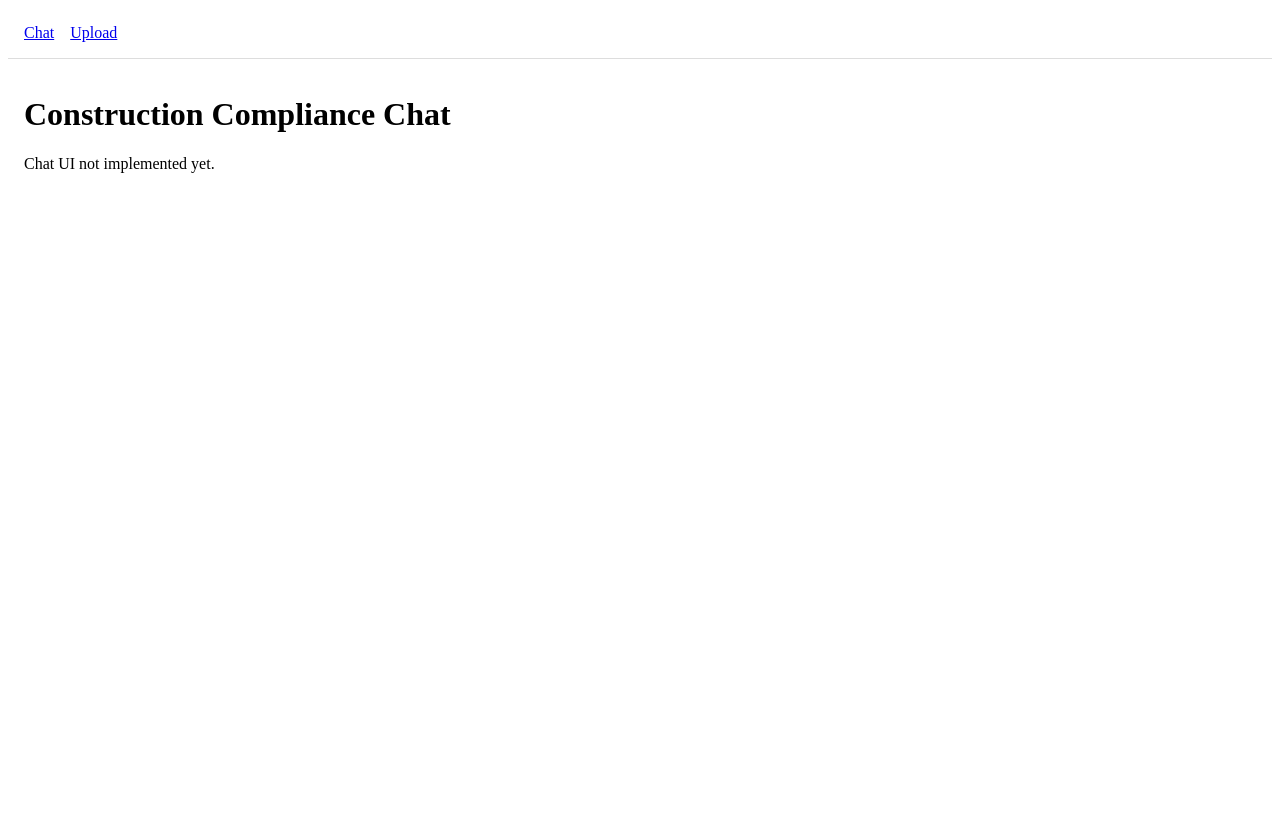
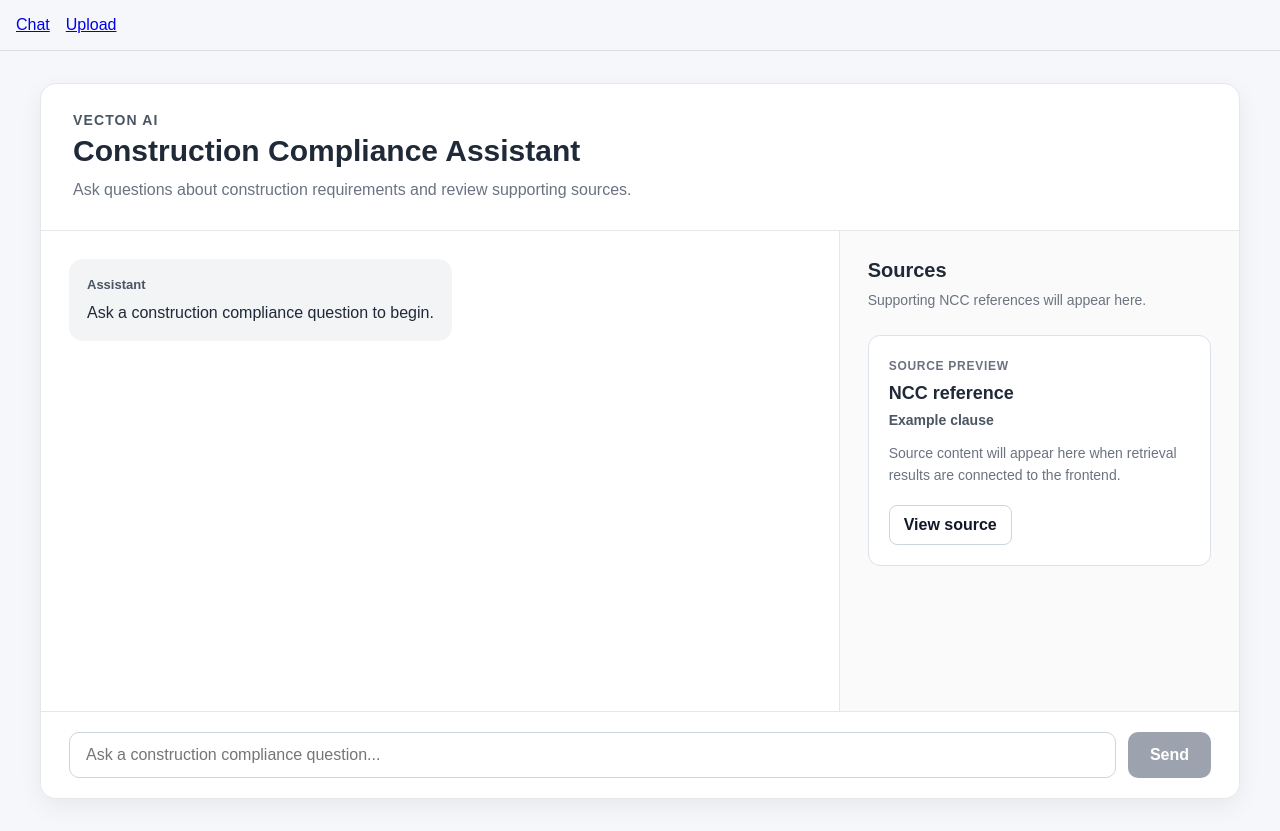
Before and after one commit to hughwalker08/Vecton_AI, a React (Vite) app in the folder frontend/: page / in a window 1280 px wide. Before the commit the page ends 800 px from the top, so only its background shows below. Built offline with nearby package versions, Linux system fonts and the light colour scheme.

Commit message:
Add frontend chat and citation UI

```diff
--- /dev/null
+++ b/frontend/src/pages/ChatPage.css
@@ -0,0 +1,250 @@
+* {
+  box-sizing: border-box;
+}
+
+body {
+  margin: 0;
+  font-family: Arial, Helvetica, sans-serif;
+  background: #f5f7fa;
+  color: #1f2937;
+}
+
+button,
+input {
+  font: inherit;
+}
+
+.chat-page {
+  min-height: calc(100vh - 60px);
+  padding: 32px;
+}
+
+.chat-container {
+  width: 100%;
+  max-width: 1200px;
+  margin: 0 auto;
+  background: #ffffff;
+  border: 1px solid #e5e7eb;
+  border-radius: 16px;
+  overflow: hidden;
+  box-shadow: 0 8px 24px rgba(0, 0, 0, 0.06);
+}
+
+.chat-header {
+  padding: 28px 32px;
+  border-bottom: 1px solid #e5e7eb;
+}
+
+.chat-eyebrow {
+  margin: 0 0 6px;
+  font-size: 14px;
+  font-weight: 700;
+  text-transform: uppercase;
+  letter-spacing: 0.08em;
+  color: #4b5563;
+}
+
+.chat-header h1 {
+  margin: 0;
+  font-size: 30px;
+}
+
+.chat-subtitle {
+  margin: 10px 0 0;
+  color: #6b7280;
+  line-height: 1.5;
+}
+
+.chat-content {
+  display: grid;
+  grid-template-columns: minmax(0, 2fr) minmax(280px, 1fr);
+  min-height: 480px;
+}
+
+.conversation-panel {
+  display: flex;
+  flex-direction: column;
+  gap: 16px;
+  padding: 28px;
+  border-right: 1px solid #e5e7eb;
+}
+
+.message {
+  max-width: 75%;
+  padding: 16px 18px;
+  border-radius: 14px;
+  line-height: 1.5;
+}
+
+.assistant-message {
+  align-self: flex-start;
+  background: #f3f4f6;
+}
+
+.user-message {
+  align-self: flex-end;
+  background: #111827;
+  color: #ffffff;
+}
+
+.user-message .message-label {
+  color: #d1d5db;
+}
+
+.message-label {
+  display: block;
+  margin-bottom: 6px;
+  font-size: 13px;
+  font-weight: 700;
+  color: #4b5563;
+}
+
+.message p {
+  margin: 0;
+}
+
+.source-panel {
+  padding: 28px;
+  background: #fafafa;
+}
+
+.source-panel-header h2 {
+  margin: 0;
+  font-size: 20px;
+}
+
+.source-panel-header p {
+  margin: 8px 0 0;
+  color: #6b7280;
+  font-size: 14px;
+  line-height: 1.5;
+}
+
+.source-card {
+  margin-top: 24px;
+  padding: 20px;
+  border: 1px solid #dbe2ea;
+  border-radius: 12px;
+  background: #ffffff;
+}
+
+.source-type {
+  display: inline-block;
+  margin-bottom: 10px;
+  font-size: 12px;
+  font-weight: 700;
+  text-transform: uppercase;
+  letter-spacing: 0.06em;
+  color: #6b7280;
+}
+
+.source-card h3 {
+  margin: 0;
+  font-size: 18px;
+}
+
+.source-clause {
+  margin: 8px 0 0;
+  font-size: 14px;
+  font-weight: 600;
+  color: #4b5563;
+}
+
+.source-description {
+  margin: 14px 0 0;
+  font-size: 14px;
+  line-height: 1.6;
+  color: #6b7280;
+}
+
+.source-button {
+  margin-top: 18px;
+  padding: 10px 14px;
+  border: 1px solid #cbd5e1;
+  border-radius: 8px;
+  background: #ffffff;
+  color: #111827;
+  font-weight: 600;
+  cursor: pointer;
+}
+
+.source-button:hover {
+  background: #f3f4f6;
+}
+
+.empty-source {
+  margin-top: 24px;
+  padding: 20px;
+  border: 1px dashed #cbd5e1;
+  border-radius: 12px;
+  text-align: center;
+  color: #6b7280;
+}
+
+.empty-source p {
+  margin: 0;
+}
+
+.chat-input-area {
+  display: flex;
+  gap: 12px;
+  padding: 20px 28px;
+  border-top: 1px solid #e5e7eb;
+  background: #ffffff;
+}
+
+.chat-input-area input {
+  flex: 1;
+  min-width: 0;
+  padding: 13px 16px;
+  border: 1px solid #cbd5e1;
+  border-radius: 10px;
+  outline: none;
+}
+
+.chat-input-area input:focus {
+  border-color: #6b7280;
+}
+
+.chat-input-area button {
+  padding: 13px 22px;
+  border: 0;
+  border-radius: 10px;
+  background: #111827;
+  color: #ffffff;
+  font-weight: 600;
+  cursor: pointer;
+}
+
+.chat-input-area button:hover {
+  background: #374151;
+}
+
+.chat-input-area button:disabled {
+  background: #9ca3af;
+  cursor: not-allowed;
+}
+
+@media (max-width: 800px) {
+  .chat-page {
+    padding: 16px;
+  }
+
+  .chat-content {
+    grid-template-columns: 1fr;
+  }
+
+  .conversation-panel {
+    min-height: 320px;
+    border-right: 0;
+    border-bottom: 1px solid #e5e7eb;
+  }
+
+  .message {
+    max-width: 100%;
+  }
+
+  .chat-input-area {
+    padding: 16px;
+  }
+}
--- a/frontend/src/pages/ChatPage.jsx
+++ b/frontend/src/pages/ChatPage.jsx
@@ -1,9 +1,124 @@
-// Skeleton only — not wired up to the backend /api/chat endpoint yet.
+import { useState } from 'react'
+import './ChatPage.css'
+
 export default function ChatPage() {
+  const [question, setQuestion] = useState('')
+
+  const [messages, setMessages] = useState([
+    {
+      id: 1,
+      role: 'assistant',
+      text: 'Ask a construction compliance question to begin.',
+    },
+  ])
+
+  function handleSubmit(event) {
+    event.preventDefault()
+
+    const trimmedQuestion = question.trim()
+
+    if (!trimmedQuestion) {
+      return
+    }
+
+    const newMessage = {
+      id: Date.now(),
+      role: 'user',
+      text: trimmedQuestion,
+    }
+
+    setMessages((currentMessages) => [
+      ...currentMessages,
+      newMessage,
+    ])
+
+    setQuestion('')
+  }
+
   return (
-    <main style={{ padding: '1rem' }}>
-      <h1>Construction Compliance Chat</h1>
-      <p>Chat UI not implemented yet.</p>
+    <main className="chat-page">
+      <section className="chat-container">
+        <header className="chat-header">
+          <div>
+            <p className="chat-eyebrow">Vecton AI</p>
+
+            <h1>Construction Compliance Assistant</h1>
+
+            <p className="chat-subtitle">
+              Ask questions about construction requirements and review supporting sources.
+            </p>
+          </div>
+        </header>
+
+        <div className="chat-content">
+          <section className="conversation-panel">
+            {messages.map((message) => (
+              <div
+                key={message.id}
+                className={`message ${
+                  message.role === 'user'
+                    ? 'user-message'
+                    : 'assistant-message'
+                }`}
+              >
+                <span className="message-label">
+                  {message.role === 'user' ? 'You' : 'Assistant'}
+                </span>
+
+                <p>{message.text}</p>
+              </div>
+            ))}
+          </section>
+
+          <aside className="source-panel">
+            <div className="source-panel-header">
+              <h2>Sources</h2>
+              <p>Supporting NCC references will appear here.</p>
+            </div>
+
+             <div className="source-card">
+               <span className="source-type">Source preview</span>
+
+               <h3>NCC reference</h3>
+
+               <p className="source-clause">
+                 Example clause
+               </p>
+
+               <p className="source-description">
+                 Source content will appear here when retrieval results are connected to the frontend.
+               </p>
+
+               <button
+                 type="button"
+                 className="source-button"
+               >
+                 View source
+               </button>
+             </div>
+          </aside>
+        </div>
+
+        <form
+          className="chat-input-area"
+          onSubmit={handleSubmit}
+        >
+          <input
+            type="text"
+            placeholder="Ask a construction compliance question..."
+            aria-label="Construction compliance question"
+            value={question}
+            onChange={(event) => setQuestion(event.target.value)}
+          />
+
+          <button
+            type="submit"
+            disabled={!question.trim()}
+          >
+            Send
+          </button>
+        </form>
+      </section>
     </main>
   )
 }
```
